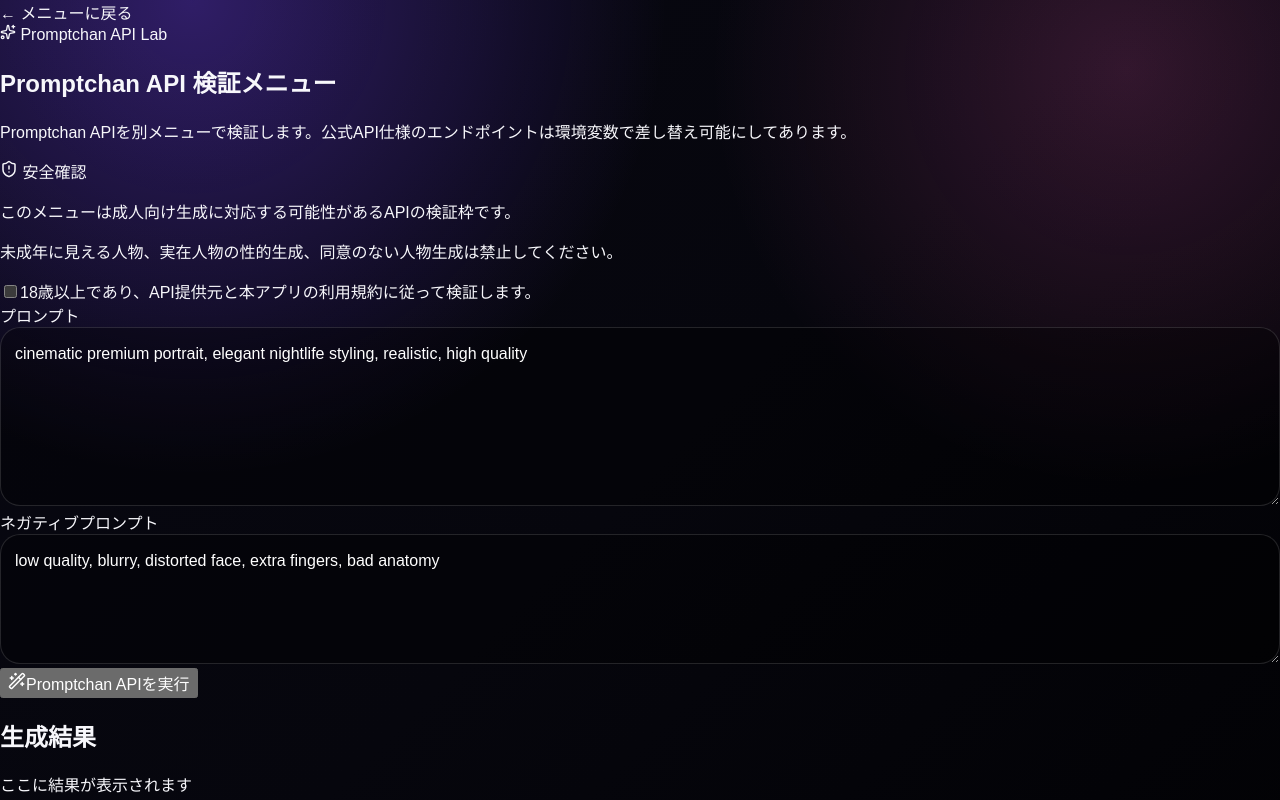
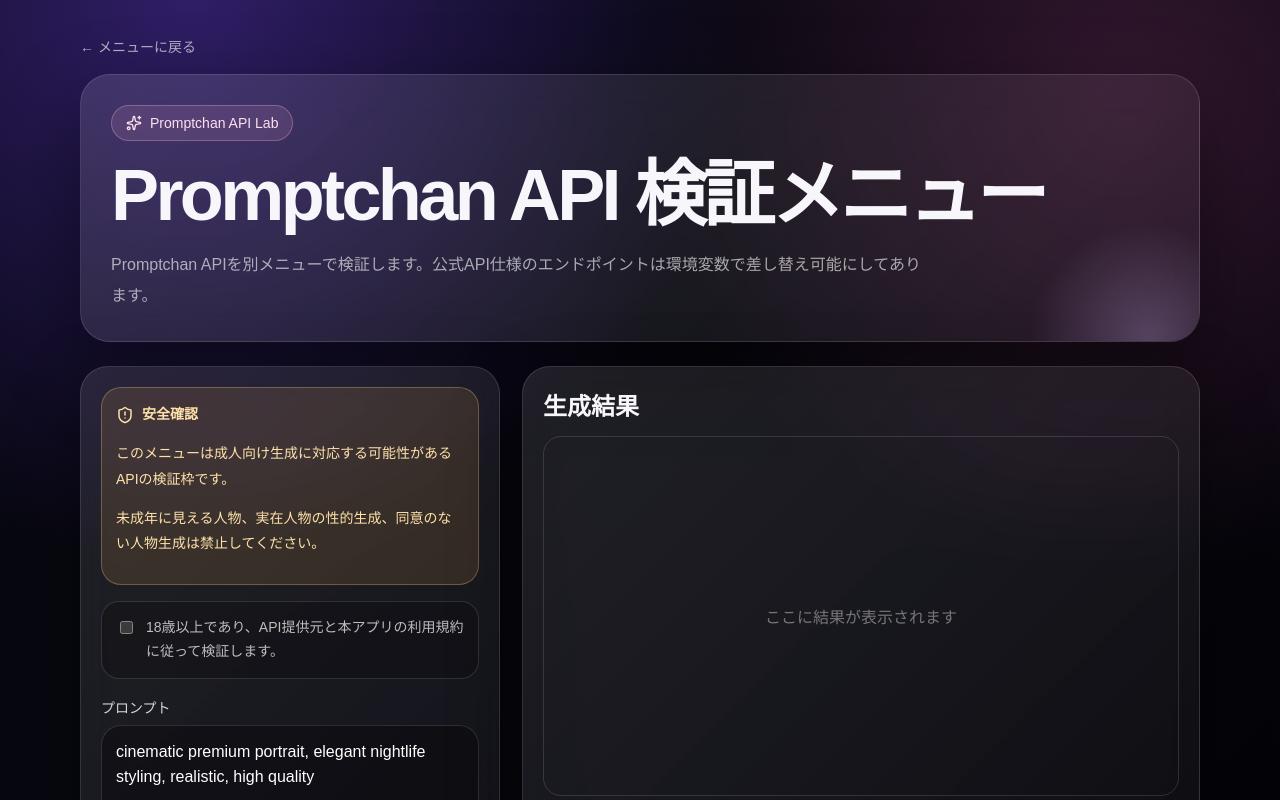
Before and after one commit to dawg2004/fai_1, a Next.js app: page /promptchan in a window 1280 px wide. Shown: the top 800 px of the page. Built offline with nearby package versions, Linux system fonts and the light colour scheme.

Commit message:
Apply custom classes to Promptchan page

```diff
--- a/app/promptchan/page.tsx
+++ b/app/promptchan/page.tsx
@@ -50,106 +50,81 @@
   }
 
   return (
-    <main className="min-h-screen bg-[radial-gradient(circle_at_top,#4a1230_0%,#100710_42%,#050507_100%)] px-5 py-8 text-white">
-      <section className="mx-auto flex w-full max-w-5xl flex-col gap-8">
-        <a href="/" className="text-sm text-white/60 hover:text-white">← メニューに戻る</a>
+    <main className="app-shell">
+      <a href="/" className="back-link">← メニューに戻る</a>
 
-        <header className="rounded-3xl border border-white/10 bg-white/8 p-6 shadow-2xl backdrop-blur">
-          <div className="mb-4 inline-flex items-center gap-2 rounded-full border border-pink-300/30 bg-pink-400/10 px-4 py-2 text-sm text-pink-100">
+      <header className="hero">
+        <div className="badge pink">
           <Sparkles size={16} /> Promptchan API Lab
         </div>
-          <h1 className="text-3xl font-semibold tracking-tight md:text-5xl">
-            Promptchan API 検証メニュー
-          </h1>
-          <p className="mt-4 max-w-3xl text-sm leading-7 text-white/70 md:text-base">
+        <h1>Promptchan API 検証メニュー</h1>
+        <p>
           Promptchan APIを別メニューで検証します。公式API仕様のエンドポイントは環境変数で差し替え可能にしてあります。
         </p>
       </header>
 
-        <div className="grid gap-6 lg:grid-cols-[420px_1fr]">
-          <form onSubmit={handleSubmit} className="rounded-3xl border border-white/10 bg-white/8 p-5 shadow-2xl backdrop-blur">
-            <div className="rounded-2xl border border-amber-300/20 bg-amber-300/10 p-4 text-sm leading-7 text-amber-100">
-              <div className="mb-2 flex items-center gap-2 font-semibold">
+      <div className="editor-grid">
+        <form onSubmit={handleSubmit} className="glass-card">
+          <div className="warning-box">
+            <div style={{ display: "flex", alignItems: "center", gap: 8, fontWeight: 800, marginBottom: 8 }}>
               <ShieldAlert size={18} /> 安全確認
             </div>
             <p>このメニューは成人向け生成に対応する可能性があるAPIの検証枠です。</p>
             <p>未成年に見える人物、実在人物の性的生成、同意のない人物生成は禁止してください。</p>
           </div>
 
-            <label className="mt-5 flex items-start gap-3 rounded-2xl border border-white/10 bg-black/20 p-4 text-sm text-white/75">
+          <label className="check-row">
             <input
               type="checkbox"
               checked={isAdultConfirmed}
               onChange={(event) => setIsAdultConfirmed(event.target.checked)}
-                className="mt-1"
             />
             <span>18歳以上であり、API提供元と本アプリの利用規約に従って検証します。</span>
           </label>
 
-            <div className="mt-5 space-y-2">
-              <label className="text-sm text-white/80">プロンプト</label>
-              <textarea
-                value={prompt}
-                onChange={(event) => setPrompt(event.target.value)}
-                rows={6}
-                className="w-full resize-none rounded-2xl border border-white/10 bg-black/30 p-4 text-sm text-white outline-none focus:border-pink-300"
-              />
+          <div className="field">
+            <label>プロンプト</label>
+            <textarea value={prompt} onChange={(event) => setPrompt(event.target.value)} rows={6} />
           </div>
 
-            <div className="mt-5 space-y-2">
-              <label className="text-sm text-white/80">ネガティブプロンプト</label>
-              <textarea
-                value={negativePrompt}
-                onChange={(event) => setNegativePrompt(event.target.value)}
-                rows={4}
-                className="w-full resize-none rounded-2xl border border-white/10 bg-black/30 p-4 text-sm text-white outline-none focus:border-pink-300"
-              />
+          <div className="field">
+            <label>ネガティブプロンプト</label>
+            <textarea value={negativePrompt} onChange={(event) => setNegativePrompt(event.target.value)} rows={4} />
           </div>
 
-            {error && <p className="mt-4 rounded-xl bg-red-500/15 p-3 text-sm text-red-200">{error}</p>}
+          {error && <p className="error-box">{error}</p>}
 
-            <button
-              type="submit"
-              disabled={isLoading || !prompt.trim()}
-              className="mt-5 flex w-full items-center justify-center gap-2 rounded-2xl bg-pink-300 px-5 py-4 font-semibold text-black transition hover:bg-pink-200 disabled:cursor-not-allowed disabled:opacity-50"
-            >
+          <button type="submit" disabled={isLoading || !prompt.trim()} className="primary-btn pink">
             <Wand2 size={18} />
             {isLoading ? "生成中..." : "Promptchan APIを実行"}
           </button>
         </form>
 
-          <section className="rounded-3xl border border-white/10 bg-white/8 p-5 shadow-2xl backdrop-blur">
-            <h2 className="mb-4 text-xl font-semibold">生成結果</h2>
+        <section className="glass-card result-card">
+          <h2>生成結果</h2>
           {isLoading ? (
-              <div className="flex min-h-96 items-center justify-center rounded-2xl border border-pink-300/20 bg-black/25 text-sm text-pink-100">
-                API実行中です
-              </div>
+            <div className="empty-state">API実行中です</div>
           ) : resultUrl ? (
-              <div className="space-y-4">
-                <img src={resultUrl} alt="Promptchan result" className="max-h-[620px] w-full rounded-2xl object-contain" />
-                <a href={resultUrl} target="_blank" rel="noreferrer" className="block rounded-xl bg-white/10 px-4 py-3 text-center text-sm hover:bg-white/15">
+            <div>
+              <img src={resultUrl} alt="Promptchan result" className="result-img" />
+              <div className="result-actions">
+                <a href={resultUrl} target="_blank" rel="noreferrer" className="secondary-btn">
                   結果画像を開く
                 </a>
               </div>
+            </div>
           ) : (
-              <div className="flex min-h-96 items-center justify-center rounded-2xl border border-white/10 bg-black/25 text-sm text-white/40">
-                ここに結果が表示されます
-              </div>
+            <div className="empty-state">ここに結果が表示されます</div>
           )}
 
-            {raw && (
-              <pre className="mt-5 max-h-80 overflow-auto rounded-2xl bg-black/40 p-4 text-xs text-white/65">
-                {raw}
-              </pre>
-            )}
+          {raw && <pre className="raw-box">{raw}</pre>}
 
-            <div className="mt-5 rounded-2xl border border-white/10 bg-black/20 p-4 text-sm leading-7 text-white/60">
+          <div className="safety-box">
             <p>実装メモ:</p>
             <p>Promptchan公式API仕様が変わっても、API URLとモデル名を環境変数で差し替えられる構造です。</p>
           </div>
         </section>
       </div>
-      </section>
     </main>
   );
 }
```
Lines whose indentation alone changed are shown as unchanged.
